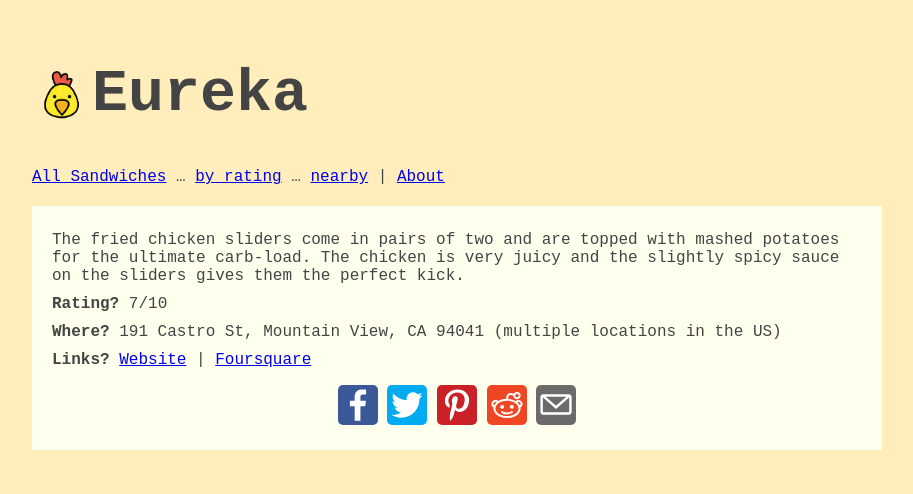
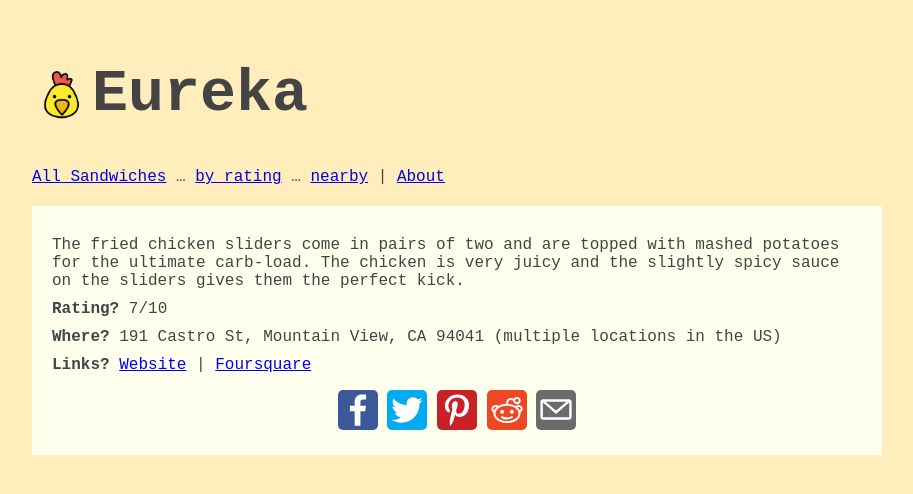
Before and after one commit to stefanthoss/chickenonabun, a Jekyll site: the page built from _posts/2017-04-01-eureka.md, in a window 1280 px wide. Shown: the top 494 px of the page, without its empty margins (183-1096 px from the left). Built offline with Jekyll 4.4.1, drawn with Linux system fonts in a browser that asks for light colours.

Commit message:
Fix Sass issues

```diff
--- a/_sass/main.scss
+++ b/_sass/main.scss
@@ -1,4 +1,8 @@
 $layout-breakpoint: 850px;
+
+$background-color: #feb;
+$box-color: #ffe;
+$text-color: #444;
 
 .distance-indicator {
   box-sizing: border-box;
@@ -21,7 +25,7 @@
 }
 
 .restaurant {
-  background-color: #ffffee;
+  background-color: $box-color;
   margin-bottom: 20px;
   padding: 20px;
   position: relative;
@@ -34,11 +38,11 @@
 }
 
 body {
-  background-color: #ffeebb;
-  color: #444444;
+  background-color: $background-color;
+  color: $text-color;
   font-family: "Courier New", Courier, monospace;
   margin: 10px auto;
-  padding: 0 20px 0 20px;
+  padding: 0 20px;
   width: auto;
 }
 
@@ -48,11 +52,11 @@
 
 h2 {
   margin-top: 0;
-}
 
-h2 a {
-  color: #444444;
-  text-decoration: none;
+  a {
+    color: $text-color;
+    text-decoration: none;
+  }
 }
 
 nav {
@@ -60,22 +64,22 @@
 }
 
 p {
-  margin: 5px 0 10px 0;
+  margin: 10px 0;
 }
 
-ul.share-buttons {
+.share-buttons {
   list-style: none;
   margin-bottom: 0;
   padding: 0;
   text-align: center;
-}
 
-ul.share-buttons li {
-  display: inline;
-}
+  img {
+    width: 32px;
+  }
 
-ul.share-buttons img {
-  width: 32px;
+  li {
+    display: inline;
+  }
 }
 
 @media screen and (min-width: $layout-breakpoint) {
@@ -83,15 +87,20 @@
   .header-icon {
     height: 60px;
   }
+
   body {
     margin: 60px auto;
     padding: 0;
     width: $layout-breakpoint;
   }
+
   h1 {
     font-size: 60px;
   }
-  ul.share-buttons img {
-    width: 40px;
+
+  .share-buttons {
+    img {
+      width: 40px;
+    }
   }
 }
--- a/assets/css/styles.scss
+++ b/assets/css/styles.scss
@@ -1,3 +1,4 @@
 ---
 ---
+
 @import "main";
```
